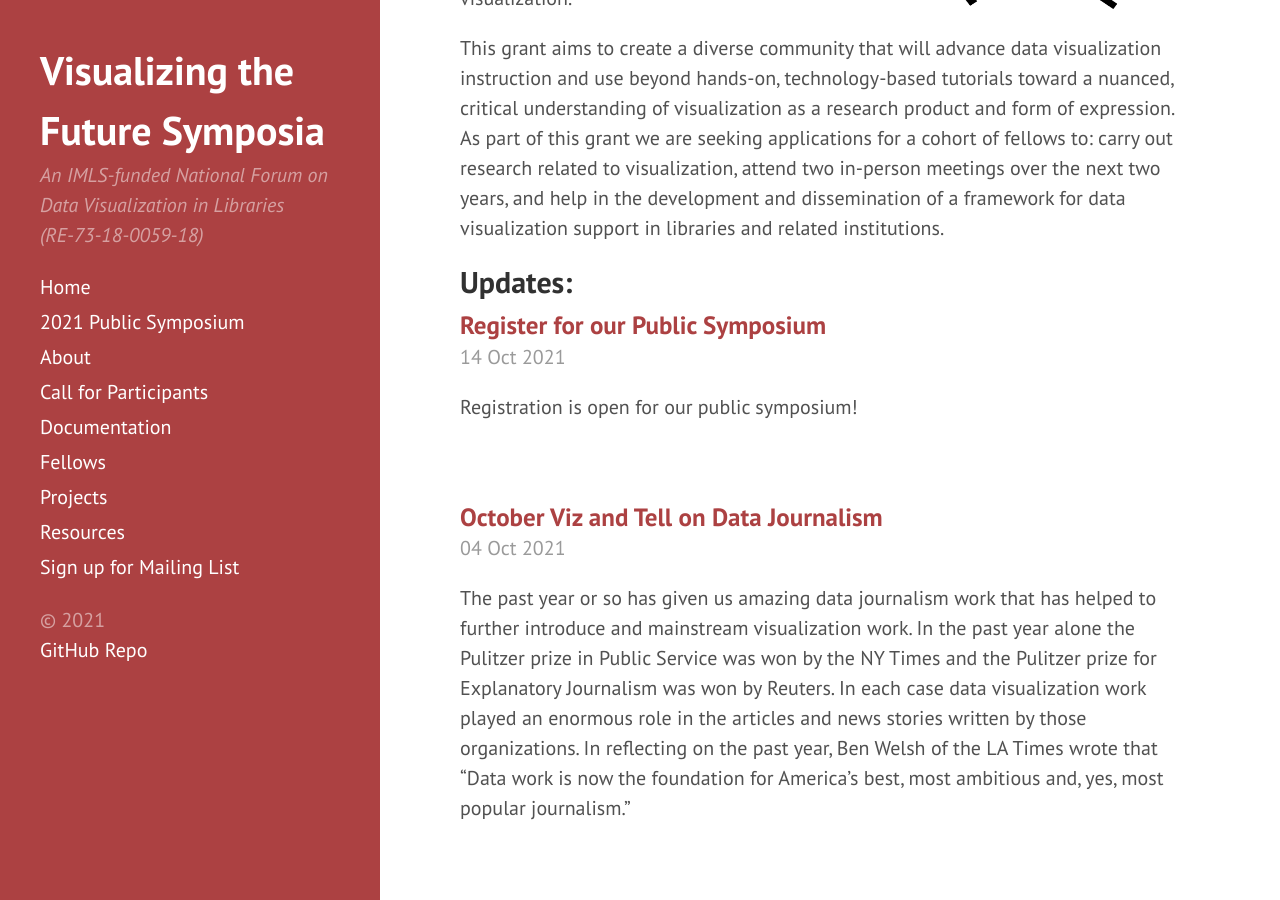
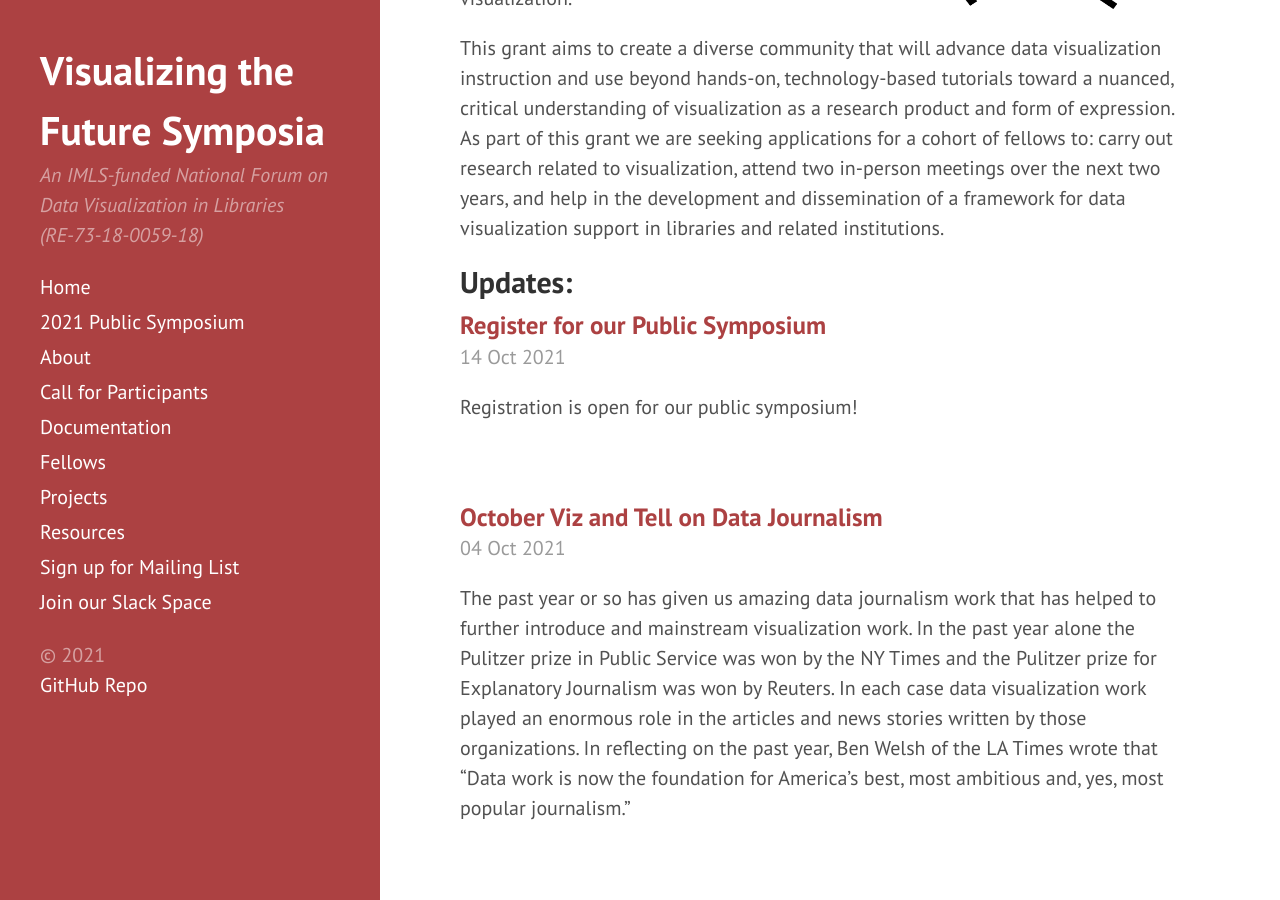
Before and after one commit to visualizingthefuture/visualizingthefuture.github.io, a Jekyll site: the page built from index.html, in a window 1280 px wide and 900 px high, scrolled down 334 px. Built offline with Jekyll 4.4.1, drawn with Linux system fonts in a browser that asks for light colours; the list of posts is cut into pages by our own code.

Commit message:
adding slack

```diff
--- a/_includes/sidebar.html
+++ b/_includes/sidebar.html
@@ -24,6 +24,7 @@
         {% endif %}
       {% endfor %}
       <a class="sidebar-nav-item" href="http://eepurl.com/gzlFyH">Sign up for Mailing List</a>
+      <a class="sidebar-nav-item" href="https://vizandtell.slack.com/join/shared_invite/zt-letq8v1e-tiEJ_jUyCFJLGiZBGrjziA">Join our Slack Space</a>
     </nav>
     <p>&copy; {{ site.time | date: '%Y' }}<br />
       <a href="{{ site.github.repo }}">GitHub Repo</a></p>
```
